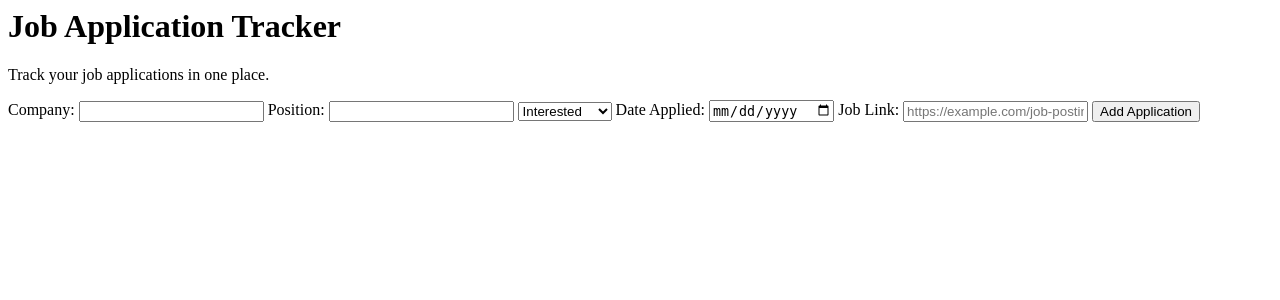
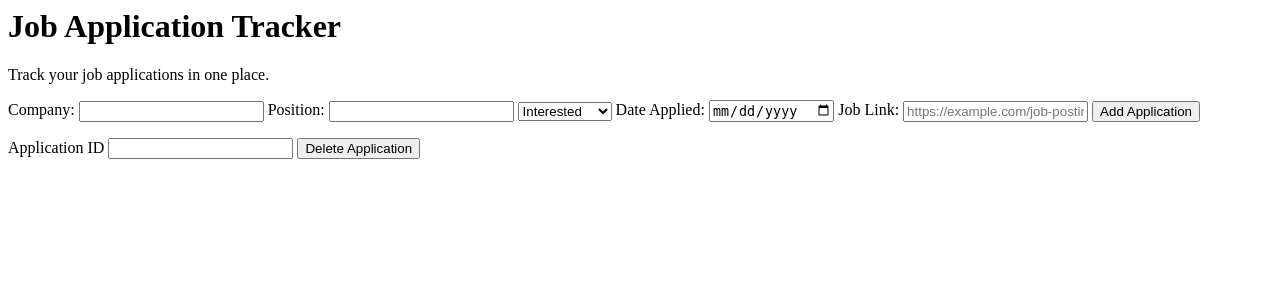
Before and after one commit to DWILL28Y/Job-Application-Tracker, a Flask app: page / in a window 1280 px wide. Shown: the top 300 px of the page. Run offline with Flask 3, Linux system fonts and the light colour scheme; data that the repository does not hold is empty; parts of the project's set-up code (start-up, migrations or seed data) failed here and were passed over.

Commit message:
Added a delete function to delete rows

```diff
--- a/app.py
+++ b/app.py
@@ -16,14 +16,12 @@ def home():
         status = request.form.get("status")
         date_applied = request.form.get("date_applied")
         job_link = request.form.get("job_link")
-        #applications.append({"company": company, "position": position, "status": status, "date_applied": date_applied, "job_link": job_link})
-
 
         app_query = "INSERT INTO applications (company, position, status, date_applied, job_link) VALUES (?, ?, ?, ?, ?)"
         cursor.execute(app_query, (company, position, status, date_applied, job_link))
 
+
     cursor.execute("SELECT * FROM applications")
-
     rows = cursor.fetchall()
     for row in rows:
         print(row)
@@ -33,3 +31,22 @@ def home():
     connection.close()
 
     return render_template("index.html", applications=rows)
+
+@app.route("/delete", methods=["GET", "POST"])
+def delete():
+    connection = sqlite3.connect("applications.db")
+    cursor = connection.cursor()
+    if request.method == "POST":
+        app_id = request.form.get("delete_app")
+
+        delete_query = "DELETE FROM applications WHERE id = (?)"
+        cursor.execute(delete_query, (app_id,))
+
+    cursor.execute("SELECT * FROM applications")
+    rows = cursor.fetchall()
+    for row in rows:
+        print(row)
+
+    connection.commit()
+    connection.close()
+    return render_template("index.html", applications=rows)
--- a/check_database.py
+++ b/check_database.py
@@ -2,7 +2,7 @@
 
 import sqlite3
 
-
+#Used this file to check if the database was working
 connection = sqlite3.connect("applications.db")
 cursor = connection.cursor()
 
--- a/templates/index.html
+++ b/templates/index.html
@@ -25,6 +25,13 @@
 
     <button type="submit">Add Application</button>
 </form>
+
+<form action="/delete" method="post">
+    <label for="delete_app">Application ID</label>
+    <input type="text" id="delete_app" name="delete_app" required>
+    <button type="delete_application">Delete Application</button>
+</form>
+
 <ol>
     {% for app in applications %}
         <li>{{ app[1] }} - {{ app[2] }} ({{ app[3] }}) Date Applied: {{ app[4] }} Job Link: <a href="{{ app[5] }}" target="_blank">View Job</a></li>
```
